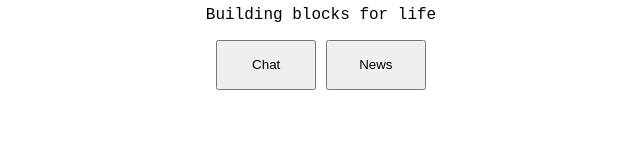
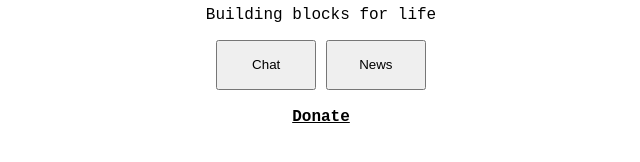
Before and after one commit to muxyz/website, a Jekyll site: the page built from index.md, in a window 1280 px wide. Shown: the part 178-340 px from the top of the page, without its empty margins (319-959 px from the left). Built offline with Jekyll 4.4.1, drawn with Linux system fonts in a browser that asks for light colours.

Commit message:
Update index.md

```diff
--- a/index.md
+++ b/index.md
@@ -6,4 +6,6 @@ description: "Building blocks for life"
 <center>
   <a href="https://chat.mu.xyz"><button style="height: 50px; width: 100px; cursor: pointer;">Chat</button></a>
   <a href="https://news.mu.xyz"><button style="height: 50px; width: 100px; cursor: pointer;">News</button></a>
+<br><br>
+<a href="https://github.com/sponsors/muxyz">Donate</a>
 </center>
```
